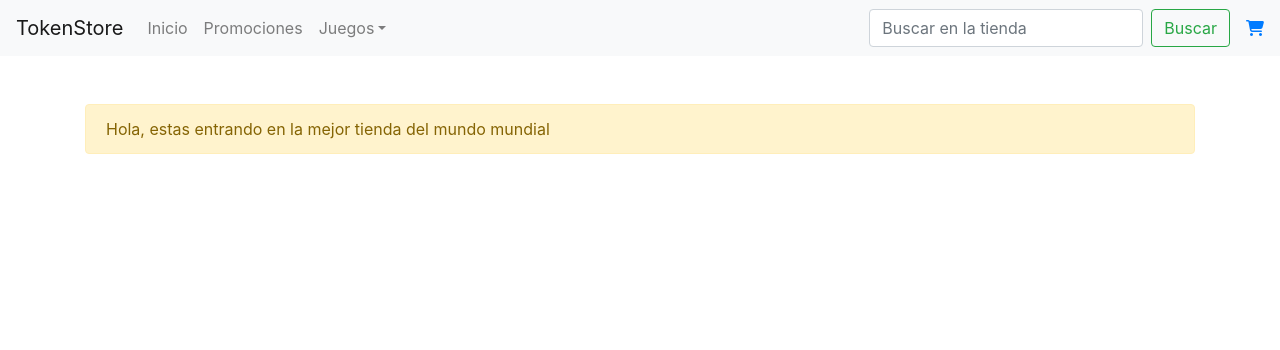
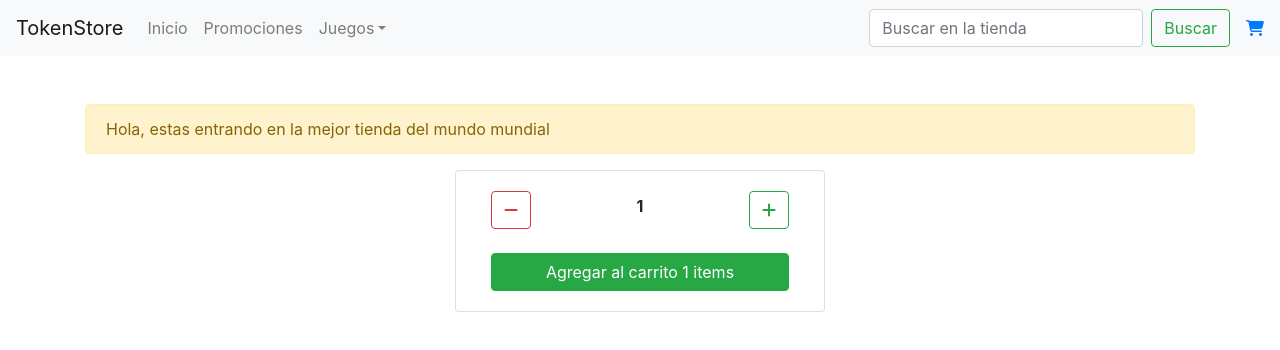
Before and after one commit to Maggi3Mae/otalora-react-project, a React (Create React App) app: page / in a window 1280 px wide. Shown: the top 350 px of the page. Built offline with nearby package versions, Linux system fonts and the light colour scheme.

Commit message:
Commit con el desafío Contador con botón

```diff
--- a/src/App.js
+++ b/src/App.js
@@ -10,9 +10,7 @@ function App() {
   return (
     <>
       <NavBar/>
-      <div className="container">
-        <ItemListContainer greeting={saludo}/>
-      </div>
+      <ItemListContainer greeting={saludo}/>
     </>
   );
 }
--- /dev/null
+++ b/src/componentes/ItemCount.jsx
@@ -0,0 +1,37 @@
+import React, {useState} from 'react'
+import { Card } from 'react-bootstrap'
+import {Button} from 'react-bootstrap'
+
+function ItemCount({initial, stock, onAdd}) {
+    const [amount, setAmount] = useState(initial)
+    const handleAdd = () =>{
+        if (amount<stock){
+            setAmount(amount+1)
+        }
+    }
+    const handleRemove = () =>{
+        if (amount>initial){
+            setAmount(amount-1)
+        }
+    }
+     return (
+        <>
+            <Card className="offset-4 col-sm-4">
+               <Card.Body>
+                   <div className="d-flex flex-row justify-content-between mb-4 align-items-center">
+                    <Button onClick={handleRemove} variant="outline-danger" className="mr-2 ">
+                        <i className="fas fa-minus"></i>
+                        </Button>
+                    <label type="text" style={{width: "100%",textAlign: "center",fontWeight:"bold"}}>{amount}</label>
+                    <Button onClick={handleAdd} variant="outline-success" className="ml-2">
+                        <i className="fas fa-plus"></i>
+                    </Button>
+                </div>
+                <Button variant="success" onClick={()=>onAdd(amount)} style={{width: "100%"}}>Agregar al carrito {amount} items </Button>
+                </Card.Body>
+            </Card>
+        </>
+    )
+}
+
+export default ItemCount
--- a/src/componentes/ItemListContainer.jsx
+++ b/src/componentes/ItemListContainer.jsx
@@ -1,18 +1,24 @@
 import React from 'react'
-import { Alert } from 'react-bootstrap'
+import { Alert, Container } from 'react-bootstrap';
+import ItemCount from './ItemCount';
+
+const handleCount =(amou)=> {
+    alert(`Usted ha agregado ${amou} items al carrito`)
+}
 
 function ItemListContainer({greeting}) {
     return (
-        <>
+        <Container>
             {[
             'warning',
             ].map((variant, idx) => (
-                //porfa ignora esas key y eso es que la documentación de react-bootstrap lo coloca así :p
             <Alert className="mt-5" key={idx} variant={variant}>
                 {greeting}
             </Alert>
             ))}
-        </>
+            {/* acá empieza elcontador*/}
+            <ItemCount stock={10} initial={1} onAdd={handleCount}/>
+        </Container>
     )
 }
 
```
